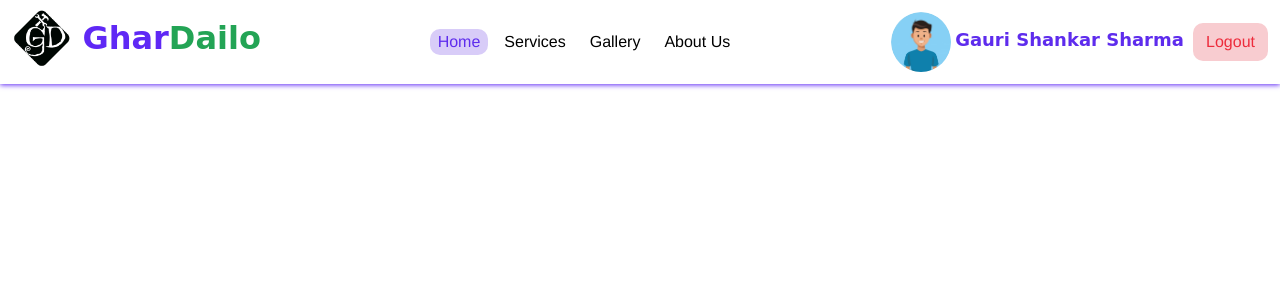
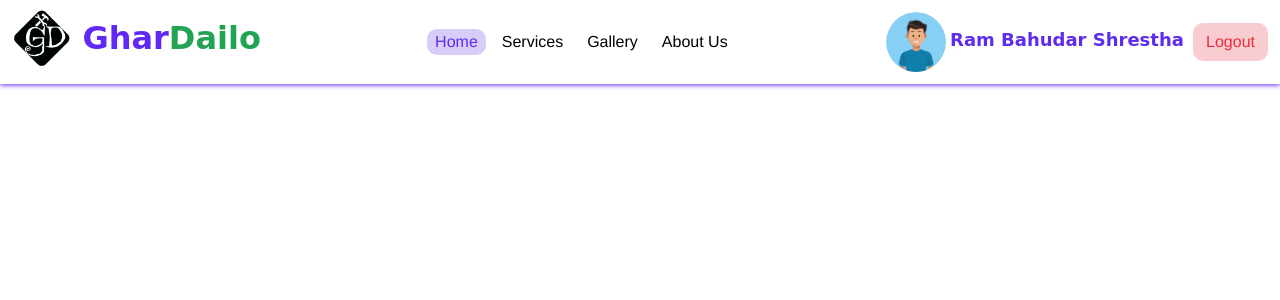
Before and after one commit to rijalanupraj/ghardailo, a Django app: template templates/NavbarHome.html in a window 1280 px wide. Shown: the top 300 px of the page. Run offline with Django 3.2, Linux system fonts and the light colour scheme; the template is opened without the code that fills it, so the values that code supplies are empty; the visitor is signed in with stand-in values (Sample User, id 1).

Commit message:
Navbar Completed

```diff
--- a/templates/NavbarHome.html
+++ b/templates/NavbarHome.html
@@ -179,7 +179,7 @@
           <div id="UDA">
             <!-- {% if user.is_authenticated %}                   -->
               <img class="img-fluid rounded-circle" id="Profile" src="Male.jpg"/>
-              <a class="fw-bold" href="" id="Username">Gauri Shankar Sharma</a>
+              <a class="fw-bold" href="" id="Username">Ram Bahudar Shrestha</a>
               <a class="btn lgo" href="">Logout</a>
             <!-- {% else %} -->
               <a href="" class="btn sgu">Sign up</a>
```
